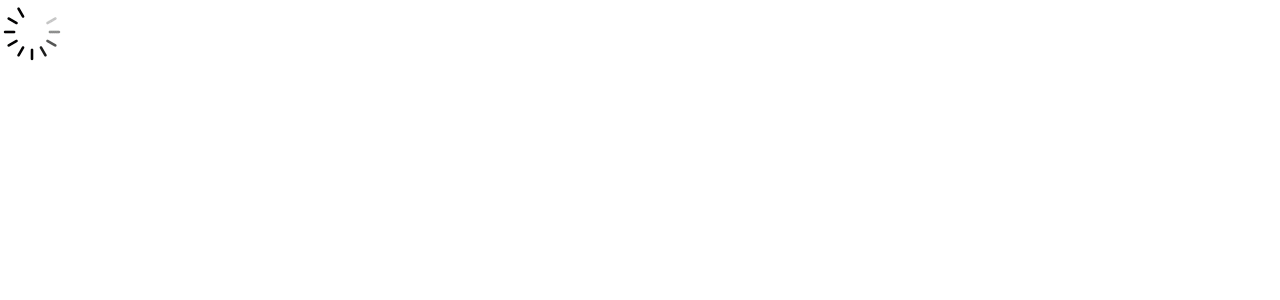
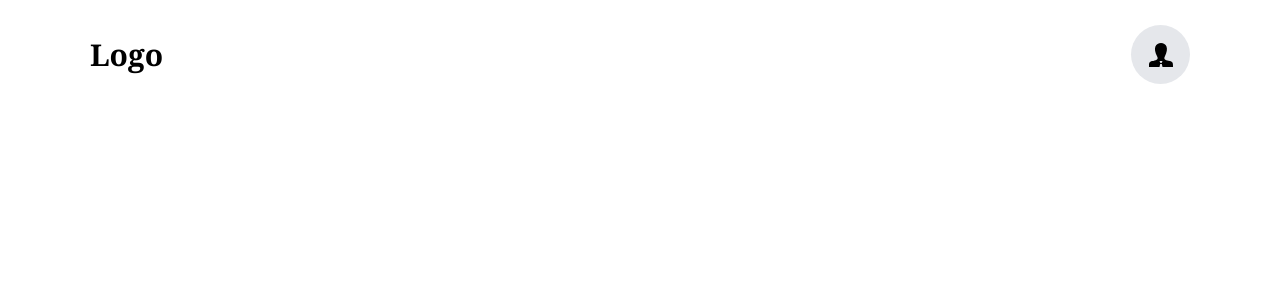
Before and after one commit to Lucaslpa/FrontendChallenge, a React (Create React App) app: page / in a window 1280 px wide. Shown: the top 300 px of the page. Built offline with nearby package versions, Linux system fonts and the light colour scheme.

Commit message:
Add menu component

```diff
--- a/src/App.js
+++ b/src/App.js
@@ -1,9 +1,9 @@
-import { Loading } from "./Components/Loading";
+import Menu from "./Components/Menu";
 
 function App() {
   return (
     <div>
-      <Loading />
+      <Menu />
     </div>
   );
 }
--- a/src/Components/Logo/index.js
+++ /dev/null
@@ -1,14 +0,0 @@
-import PropTypes from "prop-types";
-
-function Logo({ logoURL }) {
-  <div>
-    {logoURL && <img alt="Logo" src={logoURL} />}
-    {!logoURL && <h1>Logo</h1>}
-  </div>;
-}
-
-Logo.PropTypes = {
-  logoURL: PropTypes.string,
-};
-
-export default Logo;
--- /dev/null
+++ b/src/Components/Menu/index.js
@@ -0,0 +1,31 @@
+import PropTypes from "prop-types";
+import UserSVG from "../../assets/user.svg";
+
+function Menu({ userImgURL, LogoURL }) {
+  return (
+    <div className="w-full flex items-center justify-between px-10 py-10 sm:px-20 md:px-36">
+      <div>
+        {LogoURL && (
+          <img alt="Logo" className="w-full max-w-xs" src={LogoURL} />
+        )}
+        {!LogoURL && <h1 className="text-5xl font-bold">Logo</h1>}
+      </div>
+
+      <div className="bg-gray-200 cursor-pointer  rounded-full p-7">
+        {userImgURL && (
+          <img alt="User" className="w-full max-w-4" src={userImgURL} />
+        )}
+        {!userImgURL && (
+          <img alt="User" className="w-full max-w-4" src={UserSVG} />
+        )}
+      </div>
+    </div>
+  );
+}
+
+Menu.propTypes = {
+  userImgURL: PropTypes.string,
+  LogoURL: PropTypes.string,
+};
+
+export default Menu;
--- a/tailwind.config.js
+++ b/tailwind.config.js
@@ -2,8 +2,13 @@ module.exports = {
   purge: ["./src/**/*.{js,jsx,ts,tsx}", "./public/index.html"],
   darkMode: false, // or 'media' or 'class'
   theme: {
+    maxWidth: {
+      4: "4rem",
+      "1/2": "50%",
+      "3/4": "75%",
+    },
     fontSize: {
-      init: '62.5%',
+      init: "62.5%",
       xs: ".75rem",
       sm: ".875rem",
       tiny: ".875rem",
```
Also changed, not shown: src/assets/user.svg (added).
